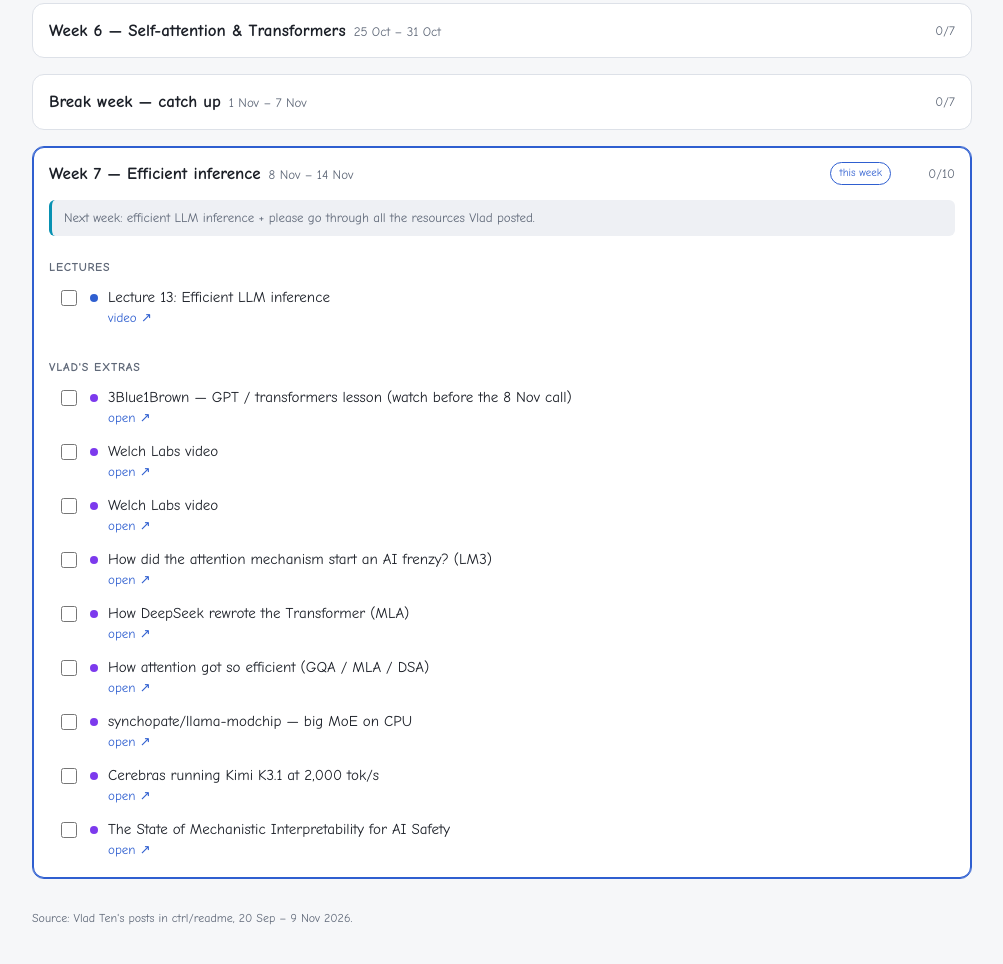
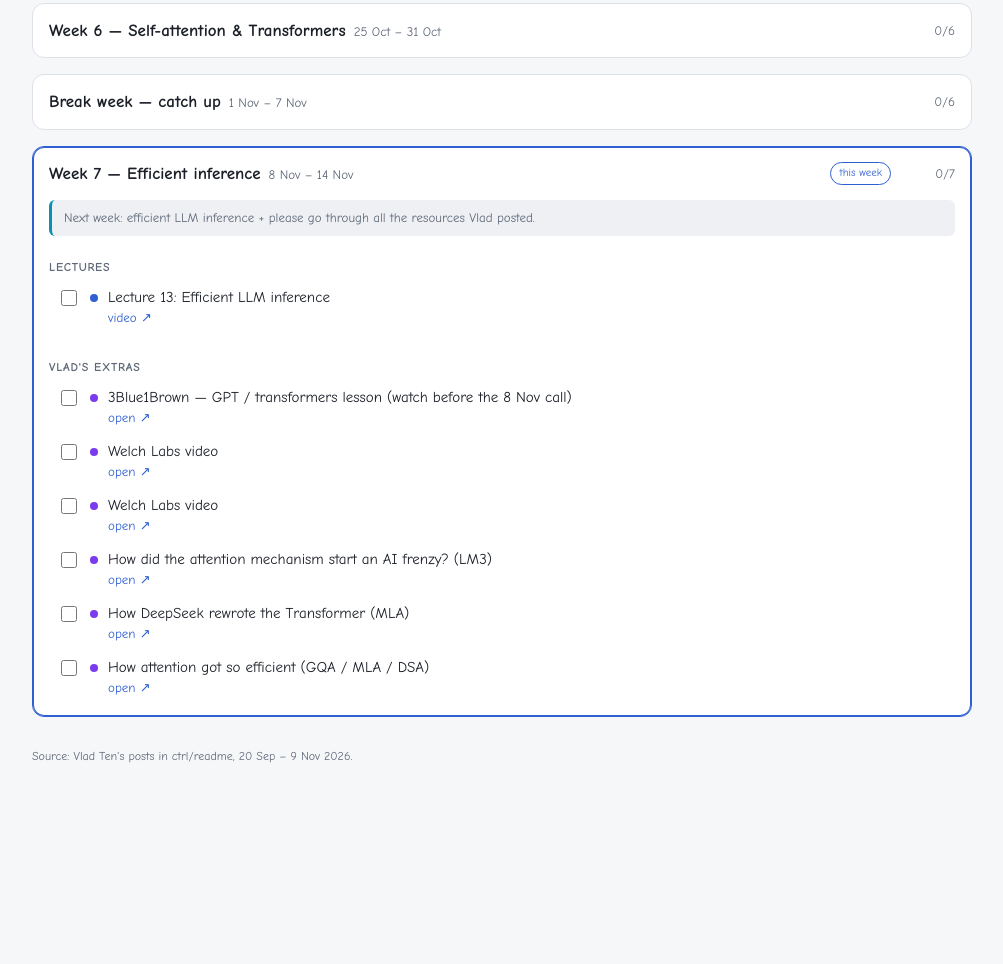
Before and after one commit to maxeozakh/modernai, a plain HTML site: page index.html in a window 1280 px wide. Shown: the part 700-1664 px from the top of the page, without its empty margins (138-1141 px from the left). After the commit the page ends 1545 px from the top, so only its background shows below. Drawn offline with Linux system fonts and the light colour scheme.

Commit message:
Remove cs149 and off-topic extras

```diff
--- a/index.html
+++ b/index.html
@@ -150,7 +150,6 @@ const WEEKS = [
       HW(0, 'Autograding and programming basics', '"Don\'t forget to do the first notebook"', true),
       X('marimo', 'marimo.io — notebook tool Vlad liked', 'https://marimo.io'),
       X('iclimb', 'iClimbTrees — Probability 1 (optional, fills gaps from lectures 1–2)', 'https://www.iclimbtrees.com/courses'),
-      X('chip', 'Chip design from the bottom up — Reiner Pope (bonus, ties to cs149 L19)', 'https://www.youtube.com/watch?v=oIk3R-sMX5o'),
     ],
   },
   {
@@ -163,10 +162,8 @@ const WEEKS = [
       X('udl', 'Understanding Deep Learning (book)', 'https://udlbook.github.io/udlbook/'),
       X('deepml', 'Deep-ML — practice ML problems', 'https://www.deep-ml.com'),
       X('kolter-linalg', 'Zico Kolter — linear algebra review notes', 'https://www.cs.cmu.edu/~zkolter/course/linalg/'),
-      X('b200', 'Cornell — Blackwell B200 SM architecture', 'https://cvw.cac.cornell.edu/gpu-architecture/horizon-gpus-blackwell-b200/b200_sm'),
       X('pt-tensors', 'PyTorch tensors tutorial (for HW1)', 'https://docs.pytorch.org/tutorials/beginner/basics/tensorqs_tutorial.html'),
       X('yk8', 'Video shared with HW1 results (1 Oct)', 'https://www.youtube.com/watch?v=yK8HfzDlOD4'),
-      X('cuda-playlist', 'CUDA lectures playlist ("for whoever is into CUDA")', 'https://www.youtube.com/playlist?list=PL5B692fm6--vWLhYPqLcEu6RF3hXjEyJr'),
     ],
   },
   {
@@ -182,7 +179,6 @@ const WEEKS = [
       X('xent-1', 'Cross-entropy video', 'https://www.youtube.com/watch?v=l6DKRf-fAAM'),
       X('xent-2', '3Blue1Brown — Reinventing entropy (compression is intelligence, pt. 1)', 'https://www.youtube.com/watch?v=GIYgs6v2YfU'),
       X('cs109', 'Stanford CS109 Probability — Lecture 1 (whole playlist)', 'https://www.youtube.com/watch?v=2MuDZIAzBMY&list=PLoROMvodv4rOpr_A7B9SriE_iZmkanvUg'),
-      X('mlc-gpu', 'MLC — Modern GPU programming for ML systems', 'https://mlc.ai/modern-gpu-programming-for-mlsys/index.html'),
       X('calc', '3Blue1Brown — Essence of calculus (derivatives)', 'https://www.youtube.com/watch?v=WUvTyaaNkzM&list=PLZHQObOWTQDMsr9K-rj53DwVRMYO3t5Yr'),
       X('gd', '3Blue1Brown — gradient descent', 'https://www.youtube.com/watch?v=IHZwWFHWa-w&list=PLZHQObOWTQDNU6R1_67000Dx_ZCJB-3pi&index=2'),
     ],
@@ -220,7 +216,6 @@ const WEEKS = [
     items: [
       L(11, 'Self attention', ['fxxDBiIvGDw']),
       L(12, 'Transformers', ['Uvrg8GEQ8NE']),
-      X('anthropic-selfrep', 'Anthropic — AI models may self-replicate without a datacenter', 'https://www.anthropic.com/research/self-replicating-ai'),
       X('clt', '3Blue1Brown — Central Limit Theorem', 'https://www.youtube.com/watch?v=zeJD6dqJ5lo'),
       X('3b1b-nn', '3Blue1Brown — neural networks series', 'https://www.3blue1brown.com/?topic=neural-networks'),
       X('embeddings', 'Google ML crash course — embeddings', 'https://developers.google.com/machine-learning/crash-course/embeddings'),
@@ -237,7 +232,6 @@ const WEEKS = [
       X('iclimb-2', 'iClimbTrees courses', 'https://www.iclimbtrees.com/'),
       X('yandex-ml', 'Yandex contest — ML track', 'https://contest.yandex.ru/tracks/ml/'),
       X('welch-1', 'Welch Labs — the misconception that almost stopped AI (how models learn, pt. 1)', 'https://www.youtube.com/watch?v=NrO20Jb-hy0'),
-      X('weight-space', 'Sparks of weight-space programming (LLMs editing NN weights)', 'https://rikiyat.github.io/blog/weight-space-programming'),
     ],
   },
   {
@@ -251,9 +245,6 @@ const WEEKS = [
       X('attn-lm3', 'How did the attention mechanism start an AI frenzy? (LM3)', 'https://www.youtube.com/watch?v=lOrTlKrdmkQ'),
       X('mla', 'How DeepSeek rewrote the Transformer (MLA)', 'https://www.youtube.com/watch?v=0VLAoVGf_74'),
       X('gqa', 'How attention got so efficient (GQA / MLA / DSA)', 'https://www.youtube.com/watch?v=Y-o545eYjXM'),
-      X('modchip', 'synchopate/llama-modchip — big MoE on CPU', 'https://github.com/synchopate/llama-modchip'),
-      X('cerebras', 'Cerebras running Kimi K3.1 at 2,000 tok/s', 'https://youtu.be/c4rM9_MieE8'),
-      X('mechinterp', 'The State of Mechanistic Interpretability for AI Safety', 'https://tsglab.github.io/mechinterp-safety/'),
     ],
   },
 ];
```
